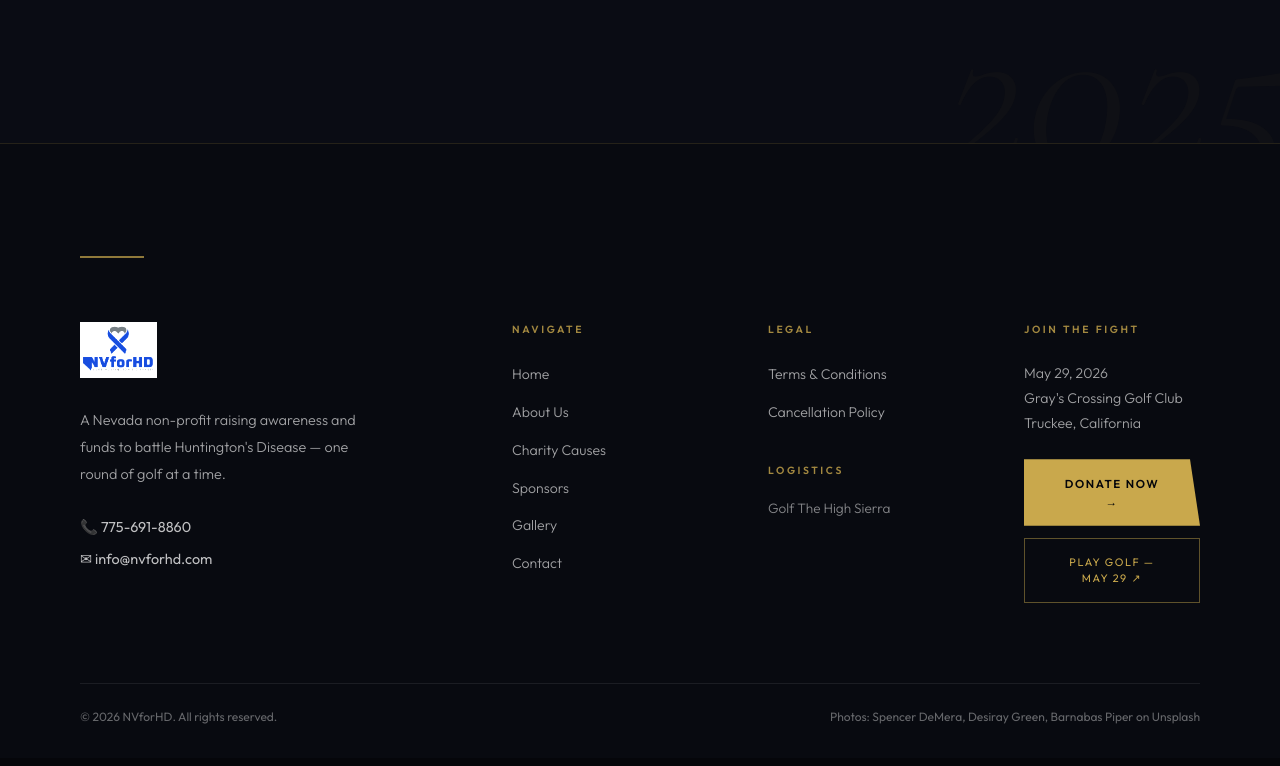
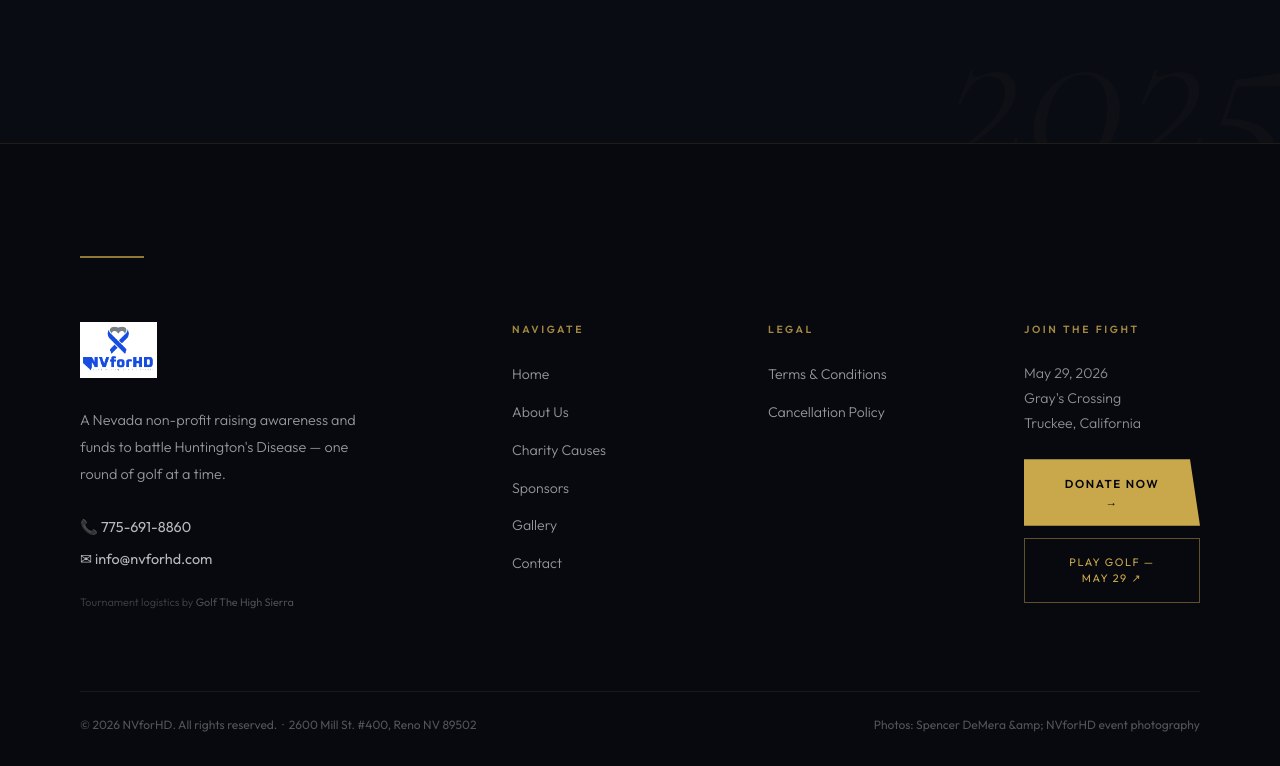
Before and after one commit to digitalalchemistalex/nvforhd, a Next.js app: page / in a window 1280 px wide. Shown: the part 8016-8782 px from the top of the page. Built offline with nearby package versions, Linux system fonts and the light colour scheme.

Commit message:
feat: footer with UTM links, real contrast, address

```diff
--- a/components/Footer.tsx
+++ b/components/Footer.tsx
@@ -1,43 +1,32 @@
 import Image from 'next/image'
 import Link from 'next/link'
 
-const D150 = 'https://www.tripsee.travel/merchant/book/index.html?ref=2026NVforHD-Donate-150'
+const DONATE = 'https://www.tripsee.travel/merchant/book/index.html?ref=2026NVforHDGolfTournament&utm_source=nvforhd&utm_medium=website&utm_campaign=2026tournament&utm_content=footer-donate'
+const GOLF   = 'https://www.tripsee.travel/merchant/book/index.html?ref=2026NVforHDGolfTournament&utm_source=nvforhd&utm_medium=website&utm_campaign=2026tournament&utm_content=footer-play-golf'
 
 export default function Footer() {
   return (
-    <footer style={{
-      background: '#080A10',
-      padding: '7rem 5rem 0',
-      borderTop: '1px solid rgba(201,168,76,0.15)',
-    }}>
-      {/* Gold accent line */}
+    <footer style={{ background: '#08090F', padding: '7rem 5rem 0', borderTop: '1px solid rgba(201,168,76,0.12)' }}>
+      {/* Top accent */}
       <div style={{ width: '64px', height: '2px', background: 'var(--gold)', marginBottom: '4rem', opacity: 0.7 }} />
 
-      <div style={{
-        maxWidth: '1440px', margin: '0 auto',
-        display: 'grid', gridTemplateColumns: '2fr 1fr 1fr 1fr',
-        gap: '5rem', paddingBottom: '5rem',
-        borderBottom: '1px solid rgba(255,255,255,0.08)',
-      }}>
-        {/* Brand col */}
+      <div style={{ maxWidth: '1440px', margin: '0 auto', display: 'grid', gridTemplateColumns: '2fr 1fr 1fr 1fr', gap: '5rem', paddingBottom: '5rem', borderBottom: '1px solid rgba(255,255,255,0.07)' }}>
+
+        {/* Brand */}
         <div>
-          <Image
-            src="/images/logo.png"
-            alt="NVforHD — Cure Huntington's Disease"
-            width={130} height={95}
-            style={{ height: '56px', width: 'auto', mixBlendMode: 'screen', filter: 'brightness(1.15)', marginBottom: '1.8rem', display: 'block' }}
-          />
-          <p style={{ fontSize: '0.9rem', lineHeight: 1.9, color: 'rgba(255,255,255,0.62)', fontWeight: 300, maxWidth: '280px' }}>
+          <Image src="/images/logo.png" alt="NVforHD — Cure Huntington's Disease" width={130} height={95}
+            style={{ height: '56px', width: 'auto', mixBlendMode: 'screen', filter: 'brightness(1.15)', marginBottom: '1.8rem', display: 'block' }} />
+          <p style={{ fontSize: '0.9rem', lineHeight: 1.9, color: 'rgba(255,255,255,0.58)', fontWeight: 300, maxWidth: '280px' }}>
             A Nevada non-profit raising awareness and funds to battle Huntington&apos;s Disease — one round of golf at a time.
           </p>
           <div style={{ marginTop: '1.8rem', display: 'flex', flexDirection: 'column', gap: '0.6rem' }}>
-            <a href="tel:7756918860" style={{ color: 'rgba(255,255,255,0.75)', textDecoration: 'none', fontSize: '0.9rem', fontWeight: 400, transition: 'color 0.2s' }}>
-              📞 775-691-8860
-            </a>
-            <a href="mailto:info@nvforhd.com" style={{ color: 'rgba(255,255,255,0.75)', textDecoration: 'none', fontSize: '0.9rem', fontWeight: 400, transition: 'color 0.2s' }}>
-              ✉ info@nvforhd.com
-            </a>
+            <a href="tel:7756918860" style={{ color: 'rgba(255,255,255,0.72)', textDecoration: 'none', fontSize: '0.9rem', fontWeight: 400 }}>📞 775-691-8860</a>
+            <a href="mailto:info@nvforhd.com" style={{ color: 'rgba(255,255,255,0.72)', textDecoration: 'none', fontSize: '0.9rem', fontWeight: 400 }}>✉ info@nvforhd.com</a>
           </div>
+          <p style={{ marginTop: '1.5rem', fontSize: '0.68rem', color: 'rgba(255,255,255,0.2)' }}>
+            Tournament logistics by{' '}
+            <a href="https://www.golfthehighsierra.com?utm_source=nvforhd&utm_medium=website&utm_campaign=2026tournament&utm_content=footer-gths" target="_blank" rel="noopener" style={{ color: 'rgba(255,255,255,0.28)', textDecoration: 'none' }}>Golf The High Sierra</a>
+          </p>
         </div>
 
         {/* Navigate */}
@@ -45,11 +34,7 @@ export default function Footer() {
           <div style={{ fontSize: '0.65rem', letterSpacing: '0.25em', textTransform: 'uppercase', color: 'rgba(201,168,76,0.8)', marginBottom: '1.5rem', fontWeight: 600 }}>Navigate</div>
           <ul style={{ listStyle: 'none', padding: 0, display: 'flex', flexDirection: 'column', gap: '0.85rem' }}>
             {[['/', 'Home'], ['/about', 'About Us'], ['/causes', 'Charity Causes'], ['/sponsors', 'Sponsors'], ['/gallery', 'Gallery'], ['/contact', 'Contact']].map(([href, label]) => (
-              <li key={href}>
-                <Link href={href} style={{ color: 'rgba(255,255,255,0.62)', textDecoration: 'none', fontSize: '0.88rem', fontWeight: 300, transition: 'color 0.2s' }}>
-                  {label}
-                </Link>
-              </li>
+              <li key={href}><Link href={href} style={{ color: 'rgba(255,255,255,0.58)', textDecoration: 'none', fontSize: '0.88rem', fontWeight: 300 }}>{label}</Link></li>
             ))}
           </ul>
         </div>
@@ -58,51 +43,33 @@ export default function Footer() {
         <div>
           <div style={{ fontSize: '0.65rem', letterSpacing: '0.25em', textTransform: 'uppercase', color: 'rgba(201,168,76,0.8)', marginBottom: '1.5rem', fontWeight: 600 }}>Legal</div>
           <ul style={{ listStyle: 'none', padding: 0, display: 'flex', flexDirection: 'column', gap: '0.85rem' }}>
-            <li><Link href="/terms" style={{ color: 'rgba(255,255,255,0.62)', textDecoration: 'none', fontSize: '0.88rem', fontWeight: 300 }}>Terms &amp; Conditions</Link></li>
-            <li><Link href="/cancellation" style={{ color: 'rgba(255,255,255,0.62)', textDecoration: 'none', fontSize: '0.88rem', fontWeight: 300 }}>Cancellation Policy</Link></li>
+            <li><Link href="/terms" style={{ color: 'rgba(255,255,255,0.58)', textDecoration: 'none', fontSize: '0.88rem', fontWeight: 300 }}>Terms &amp; Conditions</Link></li>
+            <li><Link href="/cancellation" style={{ color: 'rgba(255,255,255,0.58)', textDecoration: 'none', fontSize: '0.88rem', fontWeight: 300 }}>Cancellation Policy</Link></li>
           </ul>
-          <div style={{ marginTop: '2.5rem' }}>
-            <div style={{ fontSize: '0.65rem', letterSpacing: '0.25em', textTransform: 'uppercase', color: 'rgba(201,168,76,0.8)', marginBottom: '1rem', fontWeight: 600 }}>Logistics</div>
-            <a href="https://www.golfthehighsierra.com" target="_blank" rel="noopener"
-              style={{ color: 'rgba(255,255,255,0.5)', textDecoration: 'none', fontSize: '0.85rem', fontWeight: 300 }}>
-              Golf The High Sierra
-            </a>
-          </div>
         </div>
 
-        {/* Donate CTA col */}
+        {/* Join the Fight */}
         <div>
           <div style={{ fontSize: '0.65rem', letterSpacing: '0.25em', textTransform: 'uppercase', color: 'rgba(201,168,76,0.8)', marginBottom: '1.5rem', fontWeight: 600 }}>Join the Fight</div>
-          <p style={{ fontSize: '0.88rem', color: 'rgba(255,255,255,0.62)', fontWeight: 300, lineHeight: 1.75, marginBottom: '1.5rem' }}>
-            May 29, 2026<br />Gray&apos;s Crossing Golf Club<br />Truckee, California
+          <p style={{ fontSize: '0.88rem', color: 'rgba(255,255,255,0.55)', fontWeight: 300, lineHeight: 1.75, marginBottom: '1.5rem' }}>
+            May 29, 2026<br />Gray&apos;s Crossing<br />Truckee, California
           </p>
-          <a href={D150} target="_blank" rel="noopener" className="btn-gold"
-            style={{ display: 'block', textAlign: 'center', marginBottom: '0.75rem' }}>
+          <a href={DONATE} target="_blank" rel="noopener" className="btn-gold" style={{ display: 'block', textAlign: 'center', marginBottom: '0.75rem' }}>
             Donate Now →
           </a>
-          <a href="https://www.tripsee.travel/merchant/book/index.html?ref=2026NVforHDGolfTournament" target="_blank" rel="noopener" className="btn-outline-gold"
-            style={{ display: 'block', textAlign: 'center', fontSize: '0.68rem' }}>
+          <a href={GOLF} target="_blank" rel="noopener" className="btn-outline-gold" style={{ display: 'block', textAlign: 'center', fontSize: '0.68rem' }}>
             Play Golf — May 29 ↗
           </a>
         </div>
       </div>
 
       {/* Bottom bar */}
-      <div style={{
-        maxWidth: '1440px', margin: '0 auto',
-        display: 'flex', justifyContent: 'space-between', alignItems: 'center',
-        padding: '1.5rem 0 2rem',
-        fontSize: '0.75rem', color: 'rgba(255,255,255,0.38)',
-      }}>
-        <span>© 2026 NVforHD. All rights reserved.</span>
+      <div style={{ maxWidth: '1440px', margin: '0 auto', display: 'flex', justifyContent: 'space-between', alignItems: 'center', padding: '1.5rem 0 2rem', fontSize: '0.75rem', color: 'rgba(255,255,255,0.3)' }}>
+        <span>© 2026 NVforHD. All rights reserved. &nbsp;·&nbsp; 2600 Mill St. #400, Reno NV 89502</span>
         <span>
           Photos:{' '}
-          <a href="https://unsplash.com/@spencer_demera" target="_blank" rel="noopener" style={{ color: 'rgba(255,255,255,0.38)', textDecoration: 'none' }}>Spencer DeMera</a>
-          ,{' '}
-          <a href="https://unsplash.com/@desiraygreen" target="_blank" rel="noopener" style={{ color: 'rgba(255,255,255,0.38)', textDecoration: 'none' }}>Desiray Green</a>
-          ,{' '}
-          <a href="https://unsplash.com/@barnabaspiper" target="_blank" rel="noopener" style={{ color: 'rgba(255,255,255,0.38)', textDecoration: 'none' }}>Barnabas Piper</a>
-          {' '}on Unsplash
+          <a href="https://unsplash.com/@spencer_demera" target="_blank" rel="noopener" style={{ color: 'rgba(255,255,255,0.3)', textDecoration: 'none' }}>Spencer DeMera</a>
+          {' &amp; NVforHD event photography'}
         </span>
       </div>
     </footer>
```
